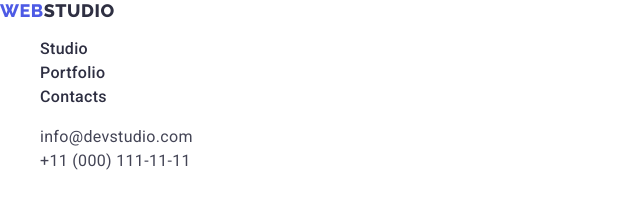
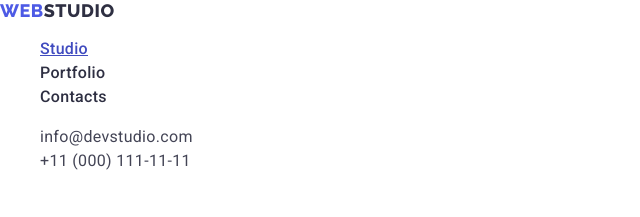
Before and after one commit to IGrytsyk/goit-markup-hw-02, a plain HTML site: page index.html in a window 1280 px wide. In both pictures the pointer is over the link "Studio". Shown: the top 217 px of the page, 0-640 px from the left. Drawn offline with nearby package versions, Linux system fonts and the light colour scheme.

Commit message:
Update styles.css

```diff
--- a/css/styles.css
+++ b/css/styles.css
@@ -64,8 +64,8 @@ ol {
   letter-spacing: 0.02em;
   color: var(--text-dark-color);
 }
-.header-link-active:hover,
-.header-link-active:focus {
+.header-link:hover,
+.header-link:focus {
   color:#404bbf;
   text-decoration: underline;
 }
```
